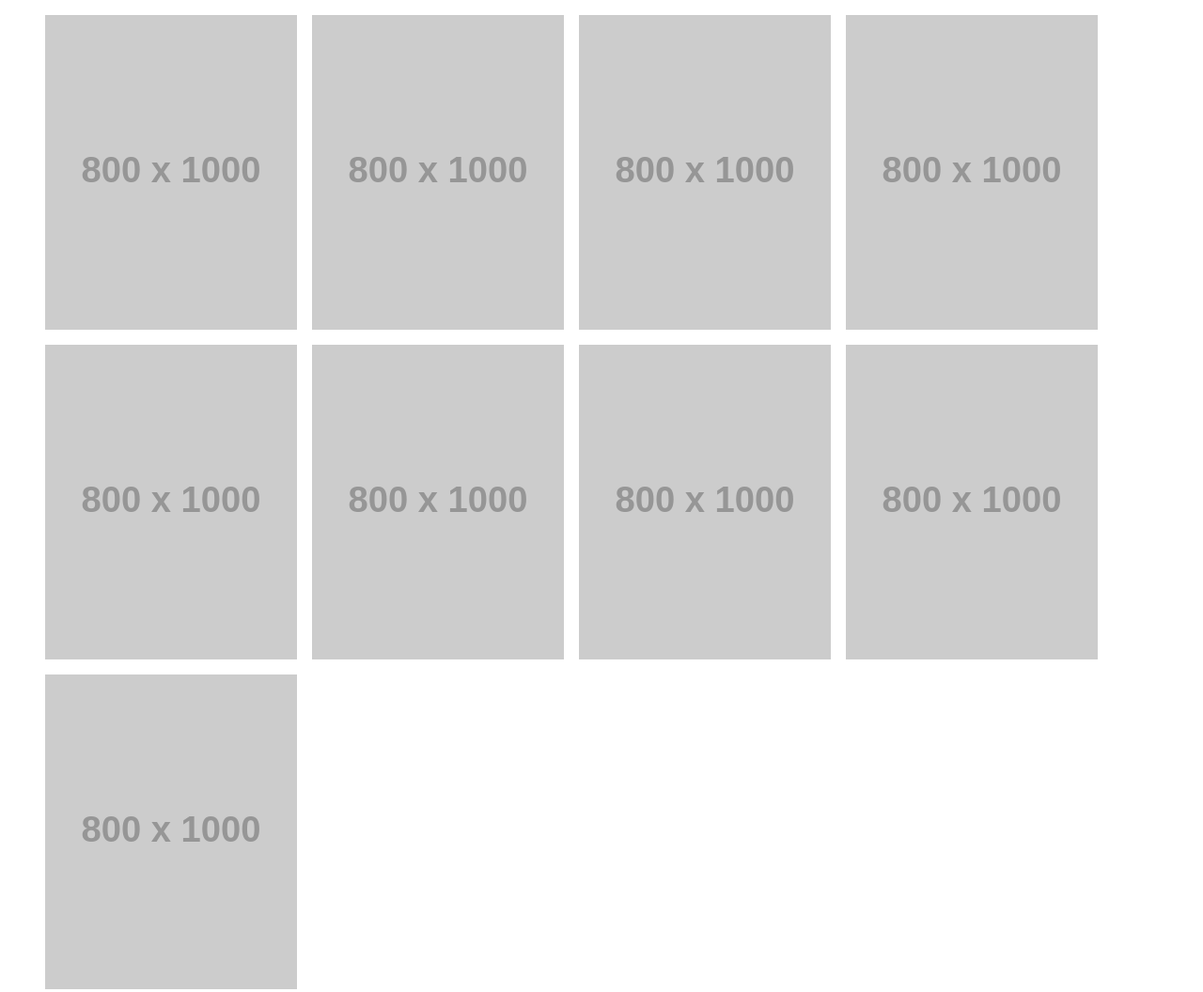
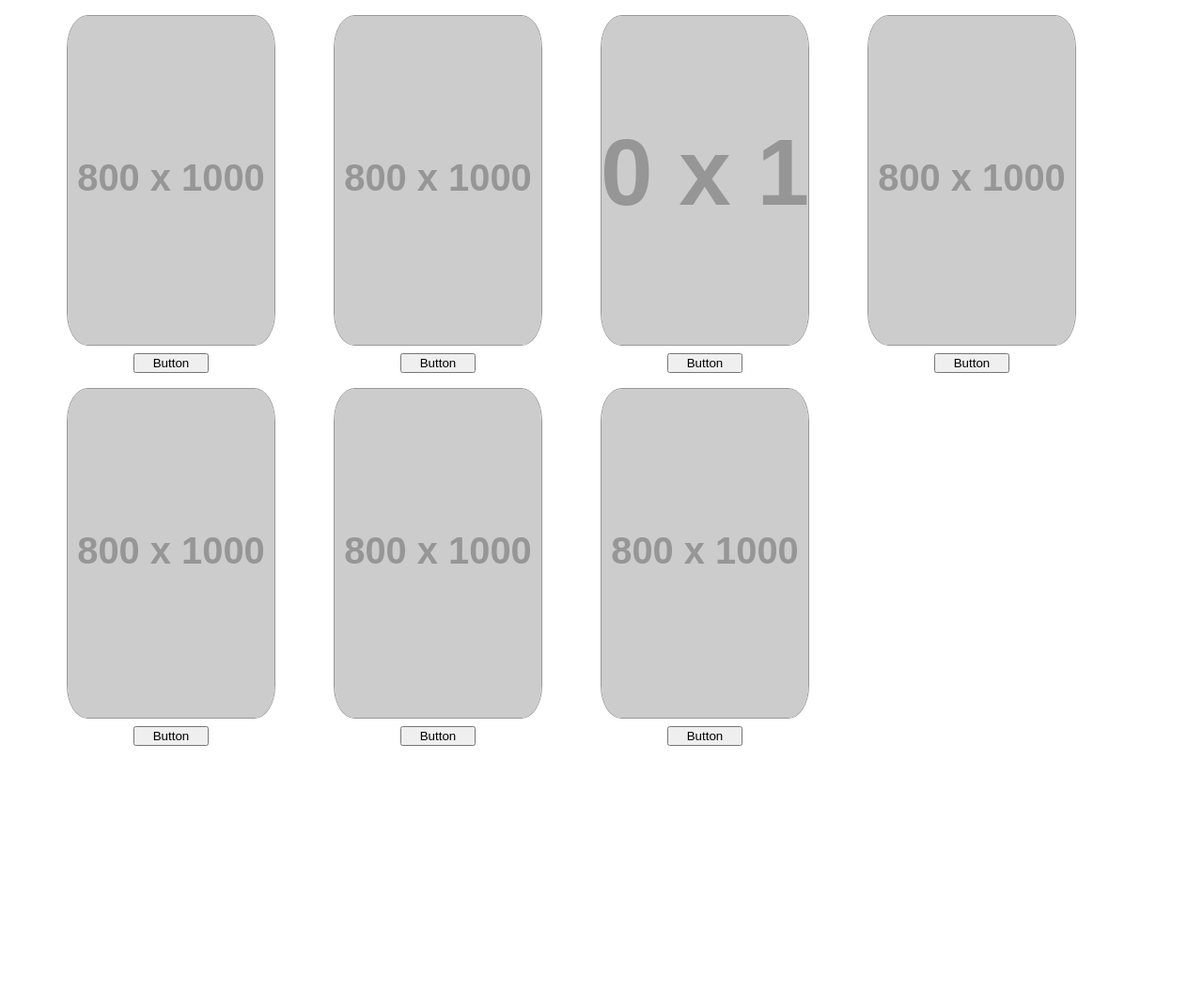
Before and after one commit to zybk95/html-simple-responsive-image-gallery, a website: page index.html in a window 1280 px wide. Shown: the whole page at 94% size. After the commit the page ends 810 px from the top, so only its background shows below. Drawn offline with Linux system fonts and the light colour scheme; placeholder pictures from the web are drawn by us.

Commit message:
duzeltildi

```diff
--- a/index.html
+++ b/index.html
@@ -10,51 +10,68 @@
 <body>
   <div class="container">
     <div class="container-grid">
+
       <div class="container-grid-cell">
+        <div class="container-grid-cell-link">
           <a href="#">
-          <img src="http://placehold.it/800x1000" class="container-grid-cell-image" />
+            <img src="https://fakeimg.pl/800x1000/?text=zybk&font=lobster" class="container-grid-cell-link-image">
           </a>
         </div>
+        <button class="container-grid-cell-button">Button</button>
+      </div>
+
       <div class="container-grid-cell">
+        <div class="container-grid-cell-link">
           <a href="#">
-          <img src="http://placehold.it/800x1000" class="container-grid-cell-image" />
+            <img src="https://fakeimg.pl/800x1000/?text=zybk&font=lobster" class="container-grid-cell-link-image">
           </a>
         </div>
+        <button class="container-grid-cell-button">Button</button>
+      </div>
+
       <div class="container-grid-cell">
+        <div class="container-grid-cell-link">
           <a href="#">
-          <img src="http://placehold.it/800x1000" class="container-grid-cell-image" />
+            <img src="https://fakeimg.pl/2000x1000/?text=zybk&font=lobster" class="container-grid-cell-link-image">
           </a>
         </div>
+        <button class="container-grid-cell-button">Button</button>
+      </div>
+
       <div class="container-grid-cell">
+        <div class="container-grid-cell-link">
           <a href="#">
-          <img src="http://placehold.it/800x1000" class="container-grid-cell-image" />
+            <img src="https://fakeimg.pl/800x1000/?text=zybk&font=lobster" class="container-grid-cell-link-image">
           </a>
         </div>
+        <button class="container-grid-cell-button">Button</button>
+      </div>
       <div class="container-grid-cell">
+        <div class="container-grid-cell-link">
           <a href="#">
-          <img src="http://placehold.it/800x1000" class="container-grid-cell-image" />
+            <img src="https://fakeimg.pl/800x1000/?text=zybk&font=lobster" class="container-grid-cell-link-image">
           </a>
         </div>
+        <button class="container-grid-cell-button">Button</button>
+      </div>
       <div class="container-grid-cell">
+        <div class="container-grid-cell-link">
           <a href="#">
-          <img src="http://placehold.it/800x1000" class="container-grid-cell-image" />
+            <img src="https://fakeimg.pl/800x1000/?text=zybk&font=lobster" class="container-grid-cell-link-image">
           </a>
         </div>
+        <button class="container-grid-cell-button">Button</button>
+      </div>
       <div class="container-grid-cell">
+        <div class="container-grid-cell-link">
           <a href="#">
-          <img src="http://placehold.it/800x1000" class="container-grid-cell-image" />
+            <img src="https://fakeimg.pl/800x1000/?text=zybk&font=lobster" class="container-grid-cell-link-image">
           </a>
         </div>
-      <div class="container-grid-cell">
-        <a href="#">
-          <img src="http://placehold.it/800x1000" class="container-grid-cell-image" />
-        </a>
+        <button class="container-grid-cell-button">Button</button>
       </div>
-      <div class="container-grid-cell">
-        <a href="#">
-          <img src="http://placehold.it/800x1000" class="container-grid-cell-image" />
-        </a>
-      </div>
+
+
     </div>
   </div>
 </body>
--- a/style.scss
+++ b/style.scss
@@ -5,11 +5,32 @@
   &-grid {
     &-cell {
       margin: 0.5rem;
-      &-image {
-        max-width: 100%;
+      display: flex;
+      flex-direction: column;
+      justify-content: center;
+      align-items: center;
+
+      &-link {
+        position: inherit;
+        float: left;
+        overflow: hidden;
+        width: 220px;
+        height: 350px;
+        border-radius: 10%;
+        border: 1px solid #999;
+
+        &-image {
+          width: 100%;
+          height: 100%;
+          object-fit: cover;
+          object-position: 50% 15%;
+        }
       }
-      img {
-        display: block;
+
+      &-button {
+        margin-top: 8px;
+        width: 80px;
+        align-self: center;
       }
     }
     @media screen and (min-width: 600px) {
@@ -19,12 +40,14 @@
       &-cell {
         width: 50%;
         width: calc(50% - 2rem);
+        // max-height: 100%;
       }
     }
     @media screen and (min-width: 1000px) {
       &-cell {
         width: calc(100% / 4);
         width: calc(25% - 2rem);
+        height: 100%;
       }
     }
   }
```
Also changed, not shown: style.css. Lines whose indentation alone changed are shown as unchanged.
